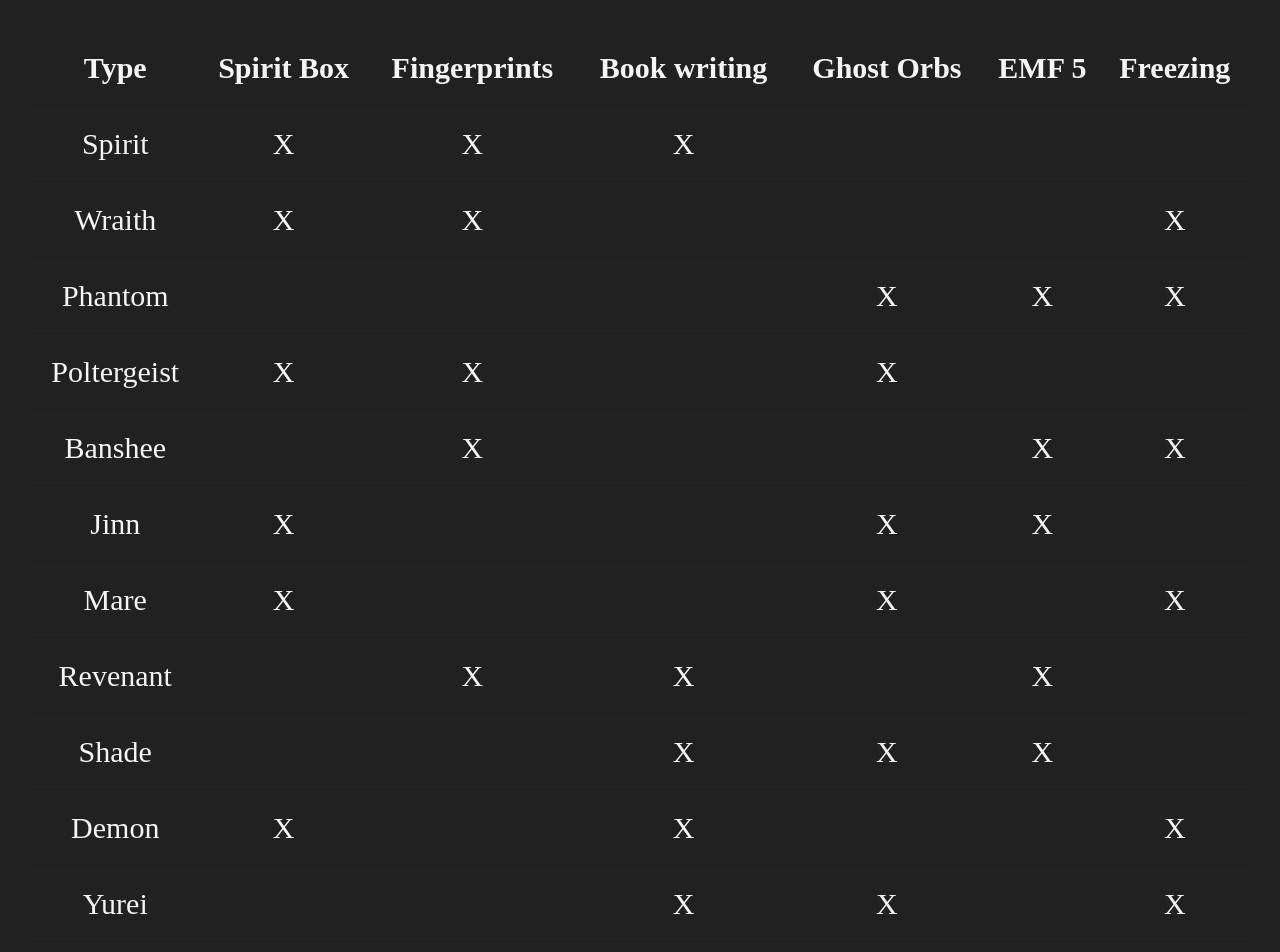
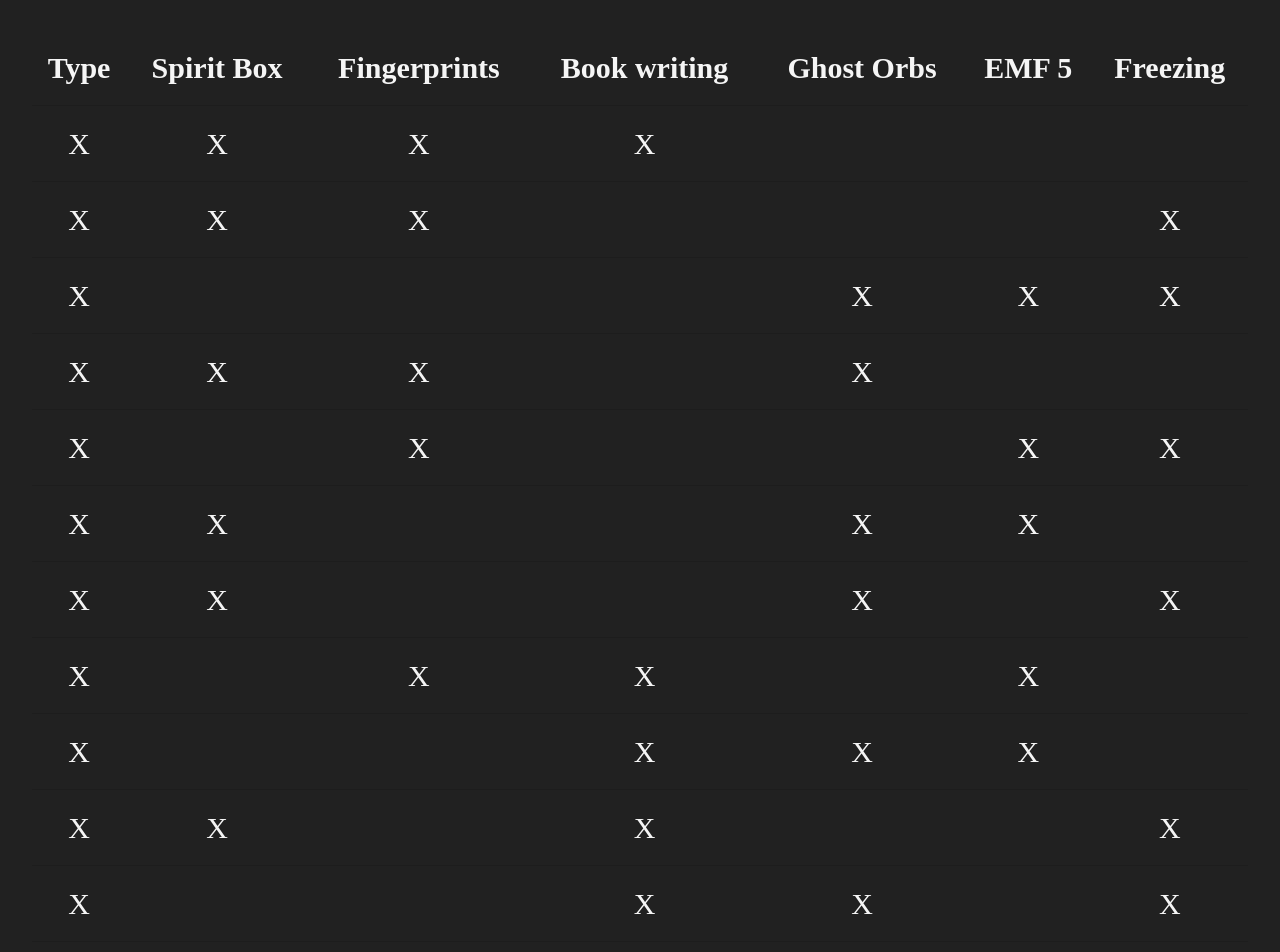
Before and after one commit to Celeo/phasmophobia_ghosts, a React (Create React App) app: page / in a window 1280 px wide. Shown: the top 952 px of the page. Built offline with nearby package versions, Linux system fonts and the light colour scheme; a web font is replaced by a local one.

Commit message:
Moving data to TS from HTML

```diff
--- a/src/App.tsx
+++ b/src/App.tsx
@@ -1,7 +1,11 @@
-import React from "react";
+import React, { useState } from "react";
+import { Ghost, GHOSTS } from "./data";
 import "./App.css";
 
 export const App = (): React.ReactElement => {
+  // eslint-disable-next-line @typescript-eslint/no-unused-vars
+  const [ghosts, setGhosts] = useState<Array<Ghost>>(GHOSTS);
+
   return (
     <div className="large-container">
       <table className="centered">
@@ -17,114 +21,19 @@ export const App = (): React.ReactElement => {
           </tr>
         </thead>
         <tbody>
-          <tr>
-            <td>Spirit</td>
-            <td>X</td>
-            <td>X</td>
-            <td>X</td>
-            <td></td>
-            <td></td>
-            <td></td>
-          </tr>
-          <tr>
-            <td>Wraith</td>
-            <td>X</td>
-            <td>X</td>
-            <td></td>
-            <td></td>
-            <td></td>
-            <td>X</td>
-          </tr>
-          <tr>
-            <td>Phantom</td>
-            <td></td>
-            <td></td>
-            <td></td>
-            <td>X</td>
-            <td>X</td>
-            <td>X</td>
-          </tr>
-          <tr>
-            <td>Poltergeist</td>
-            <td>X</td>
-            <td>X</td>
-            <td></td>
-            <td>X</td>
-            <td></td>
-            <td></td>
-          </tr>
-          <tr>
-            <td>Banshee</td>
-            <td></td>
-            <td>X</td>
-            <td></td>
-            <td></td>
-            <td>X</td>
-            <td>X</td>
-          </tr>
-          <tr>
-            <td>Jinn</td>
-            <td>X</td>
-            <td></td>
-            <td></td>
-            <td>X</td>
-            <td>X</td>
-            <td></td>
-          </tr>
-          <tr>
-            <td>Mare</td>
-            <td>X</td>
-            <td></td>
-            <td></td>
-            <td>X</td>
-            <td></td>
-            <td>X</td>
-          </tr>
-          <tr>
-            <td>Revenant</td>
-            <td></td>
-            <td>X</td>
-            <td>X</td>
-            <td></td>
-            <td>X</td>
-            <td></td>
-          </tr>
-          <tr>
-            <td>Shade</td>
-            <td></td>
-            <td></td>
-            <td>X</td>
-            <td>X</td>
-            <td>X</td>
-            <td></td>
-          </tr>
-          <tr>
-            <td>Demon</td>
-            <td>X</td>
-            <td></td>
-            <td>X</td>
-            <td></td>
-            <td></td>
-            <td>X</td>
-          </tr>
-          <tr>
-            <td>Yurei</td>
-            <td></td>
-            <td></td>
-            <td>X</td>
-            <td>X</td>
-            <td></td>
-            <td>X</td>
-          </tr>
-          <tr>
-            <td>Oni</td>
-            <td>X</td>
-            <td></td>
-            <td>X</td>
-            <td></td>
-            <td>X</td>
-            <td></td>
-          </tr>
+          {ghosts.map((ghost) => {
+            return (
+              <tr key={ghost.name}>
+                <td>{ghost.name ? "X" : ""}</td>
+                <td>{ghost.evidence.box ? "X" : ""}</td>
+                <td>{ghost.evidence.fingerprints ? "X" : ""}</td>
+                <td>{ghost.evidence.writing ? "X" : ""}</td>
+                <td>{ghost.evidence.orbs ? "X" : ""}</td>
+                <td>{ghost.evidence.emf ? "X" : ""}</td>
+                <td>{ghost.evidence.freezing ? "X" : ""}</td>
+              </tr>
+            );
+          })}
         </tbody>
       </table>
     </div>
--- /dev/null
+++ b/src/data.ts
@@ -0,0 +1,148 @@
+export interface GhostEvidence {
+  box: boolean;
+  fingerprints: boolean;
+  writing: boolean;
+  orbs: boolean;
+  emf: boolean;
+  freezing: boolean;
+}
+
+export interface Ghost {
+  name: string;
+  evidence: GhostEvidence;
+}
+
+export const GHOSTS: Array<Ghost> = [
+  {
+    name: "Spirit",
+    evidence: {
+      box: true,
+      fingerprints: true,
+      writing: true,
+      orbs: false,
+      emf: false,
+      freezing: false,
+    },
+  },
+  {
+    name: "Wraith",
+    evidence: {
+      box: true,
+      fingerprints: true,
+      writing: false,
+      orbs: false,
+      emf: false,
+      freezing: true,
+    },
+  },
+  {
+    name: "Phantom",
+    evidence: {
+      box: false,
+      fingerprints: false,
+      writing: false,
+      orbs: true,
+      emf: true,
+      freezing: true,
+    },
+  },
+  {
+    name: "Poltergeist",
+    evidence: {
+      box: true,
+      fingerprints: true,
+      writing: false,
+      orbs: true,
+      emf: false,
+      freezing: false,
+    },
+  },
+  {
+    name: "Banshee",
+    evidence: {
+      box: false,
+      fingerprints: true,
+      writing: false,
+      orbs: false,
+      emf: true,
+      freezing: true,
+    },
+  },
+  {
+    name: "Jinn",
+    evidence: {
+      box: true,
+      fingerprints: false,
+      writing: false,
+      orbs: true,
+      emf: true,
+      freezing: false,
+    },
+  },
+  {
+    name: "Mare",
+    evidence: {
+      box: true,
+      fingerprints: false,
+      writing: false,
+      orbs: true,
+      emf: false,
+      freezing: true,
+    },
+  },
+  {
+    name: "Revenant",
+    evidence: {
+      box: false,
+      fingerprints: true,
+      writing: true,
+      orbs: false,
+      emf: true,
+      freezing: false,
+    },
+  },
+  {
+    name: "Shade",
+    evidence: {
+      box: false,
+      fingerprints: false,
+      writing: true,
+      orbs: true,
+      emf: true,
+      freezing: false,
+    },
+  },
+  {
+    name: "Demon",
+    evidence: {
+      box: true,
+      fingerprints: false,
+      writing: true,
+      orbs: false,
+      emf: false,
+      freezing: true,
+    },
+  },
+  {
+    name: "Yurei",
+    evidence: {
+      box: false,
+      fingerprints: false,
+      writing: true,
+      orbs: true,
+      emf: false,
+      freezing: true,
+    },
+  },
+  {
+    name: "Oni",
+    evidence: {
+      box: true,
+      fingerprints: false,
+      writing: true,
+      orbs: false,
+      emf: true,
+      freezing: false,
+    },
+  },
+];
--- a/src/index.css
+++ b/src/index.css
@@ -3,7 +3,7 @@ body {
   background-color: #212121;
   color: #f5f5f5;
   font-size: 2em;
-  font-family: 'Jim Nightshade', cursive;
+  font-family: "Jim Nightshade", cursive;
 }
 
 .large-container {
```
